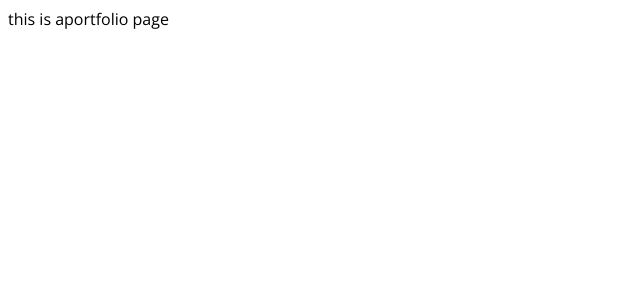
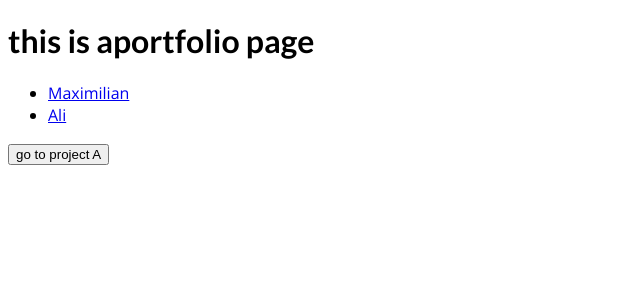
Before and after one commit to rabieeali/nextjs-exercise, a Next.js app: page /portfolio in a window 1280 px wide. Shown: the top 300 px of the page, without its empty margins (0-640 px from the left). Built offline with nearby package versions, Linux system fonts and the light colour scheme.

Commit message:
programming routes

```diff
--- a/pages/portfolio/[projectid].js
+++ b/pages/portfolio/[projectid].js
@@ -5,6 +5,9 @@ export default function PortfolioProjectPage() {
   const router = useRouter()
   console.log(router.pathname)
   console.log(router.query)
+
+
+
   return (
     <div>
       <h1>Portfolio Project Page</h1>
--- a/pages/portfolio/index.js
+++ b/pages/portfolio/index.js
@@ -1,7 +1,33 @@
-import React from "react";
+import Link from "next/link";
+import { useRouter } from "next/router";
 
 const Portfolio = () => {
-  return <div>this is aportfolio page</div>;
+  const clients = [
+    { id: "max", name: "Maximilian" },
+    { id: "ali", name: "Ali" },
+  ];
+  const router = useRouter()
+
+  const clickHandler =()=>{
+    router.push("/")
+  }
+  return (
+    <div>
+      <h1>this is aportfolio page</h1>
+      <ul>
+        {clients.map((el) => (
+          <li key={el.id}>
+            {/* <Link href={`/clients/${el.id}`}>{el.name}</Link> */}
+            {/* or */}
+            <Link href={{ pathname: "/clients/[id]", query: { id: el.id } }}>
+              {el.name}
+            </Link>
+          </li>
+        ))}
+      </ul>
+          <button onClick={clickHandler}>go to project A</button>
+    </div>
+  );
 };
 
 export default Portfolio;
```
Also changed, not shown: pages/clients/[id]/[clientid].js (+12 -0 lines), pages/clients/[id]/index.js (+13 -4 lines).
